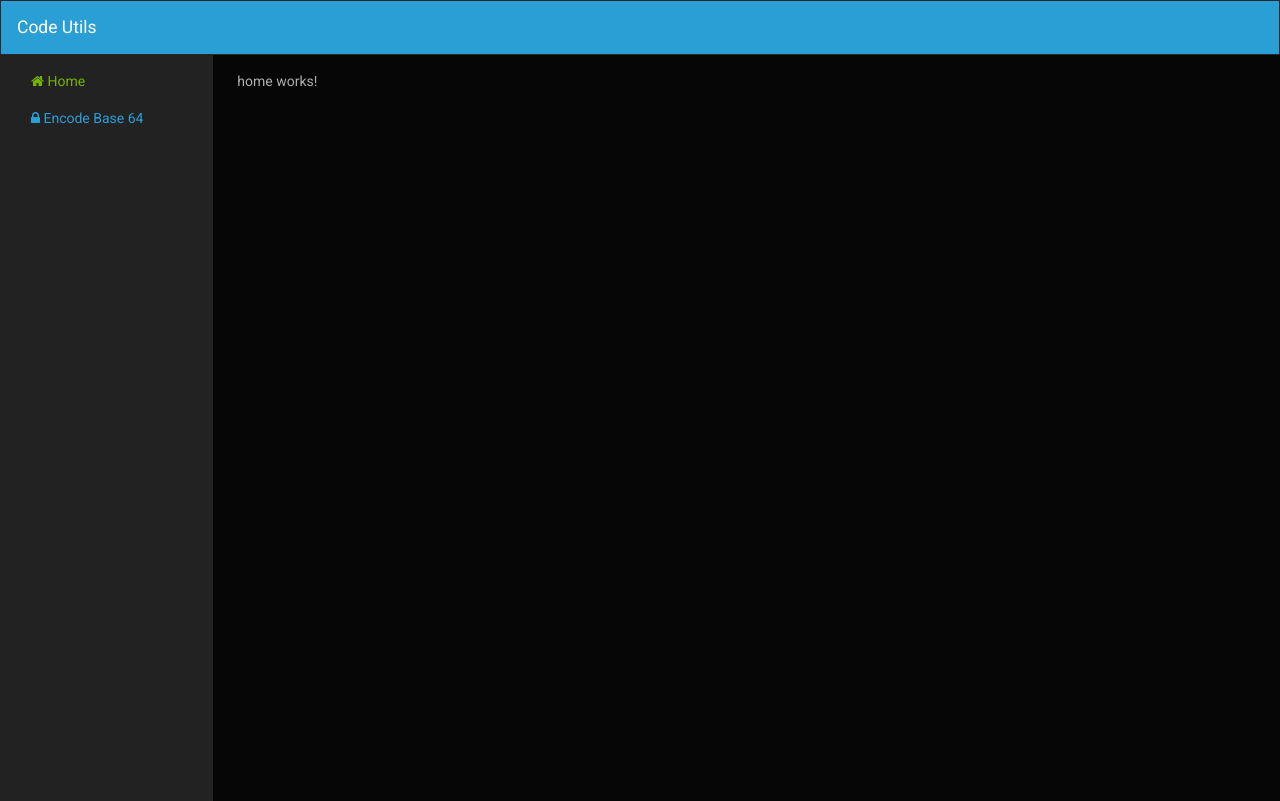
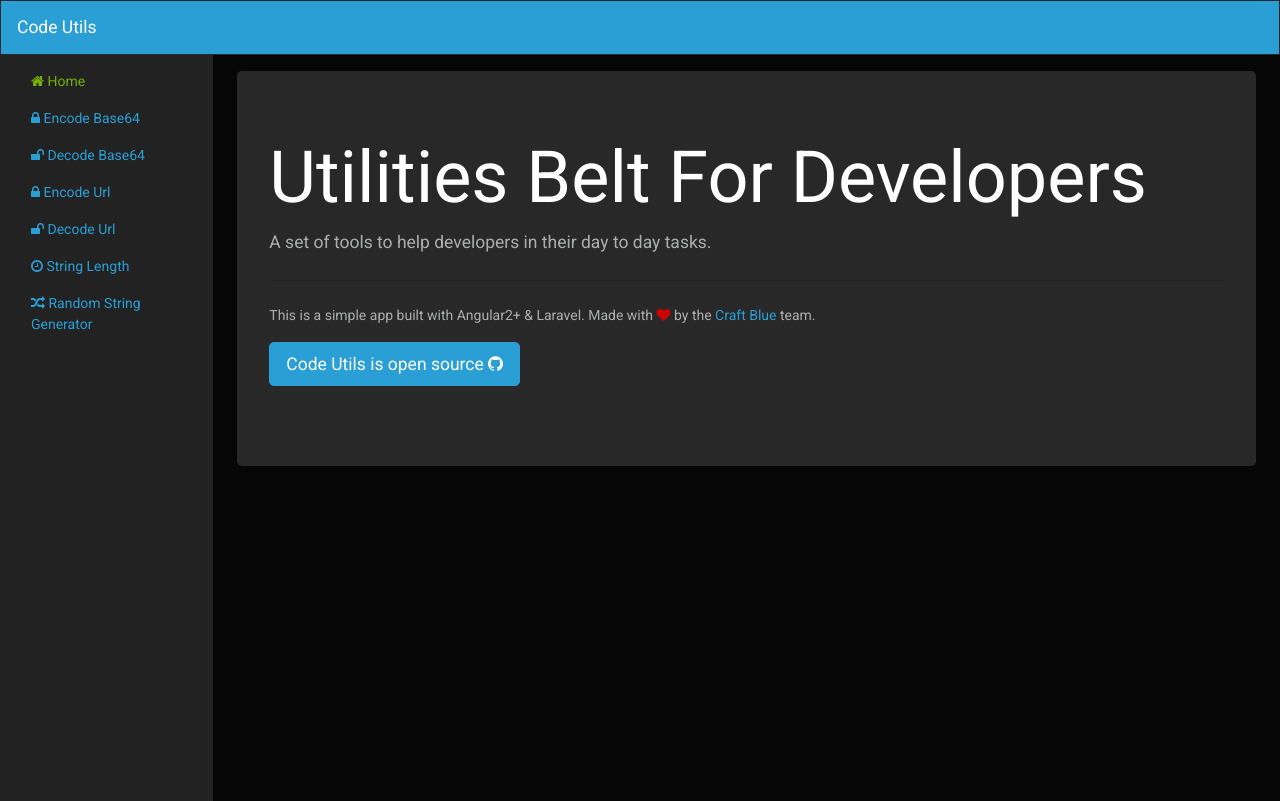
Before and after one commit to omarfurrer/code-utils, an Angular app: page /home in a window 1280 px wide. Built offline with nearby package versions, Linux system fonts and the light colour scheme.

Commit message:
navigation links changes and home page improvements

```diff
--- a/src/app/home/home.component.html
+++ b/src/app/home/home.component.html
@@ -1,3 +1,9 @@
-<p>
-  home works!
-</p>
+<div class="jumbotron">
+  <h1 class="display-3">Utilities Belt For Developers</h1>
+  <p class="lead">A set of tools to help developers in their day to day tasks.</p>
+  <hr class="my-4">
+  <p>This is a simple app built with Angular2+ & Laravel. Made with <i class="fa fa-heart text-danger"></i> by the <a href="https://www.craftblue.com">Craft Blue</a> team.</p>
+  <p class="lead">
+    <a class="btn btn-primary btn-lg" href="#" role="button">Code Utils is open source <i class="fa fa-github"></i></a>
+  </p>
+</div>
--- a/src/app/side-bar/side-bar.component.html
+++ b/src/app/side-bar/side-bar.component.html
@@ -7,7 +7,32 @@
     </li>
     <li class="nav-item">
       <a class="nav-link" href="#">
-        <i class="fa fa-lock"></i> Encode Base 64<span class="sr-only">(current)</span>
+        <i class="fa fa-lock"></i> Encode Base64<span class="sr-only">(current)</span>
+      </a>
+    </li>
+    <li class="nav-item">
+      <a class="nav-link" href="#">
+        <i class="fa fa-unlock"></i> Decode Base64<span class="sr-only">(current)</span>
+      </a>
+    </li>
+    <li class="nav-item">
+      <a class="nav-link" href="#">
+        <i class="fa fa-lock"></i> Encode Url<span class="sr-only">(current)</span>
+      </a>
+    </li>
+    <li class="nav-item">
+      <a class="nav-link" href="#">
+        <i class="fa fa-unlock"></i> Decode Url<span class="sr-only">(current)</span>
+      </a>
+    </li>
+    <li class="nav-item">
+      <a class="nav-link" href="#">
+        <i class="fa fa-clock-o"></i> String Length<span class="sr-only">(current)</span>
+      </a>
+    </li>
+    <li class="nav-item">
+      <a class="nav-link" href="#">
+        <i class="fa fa-random"></i> Random String Generator<span class="sr-only">(current)</span>
       </a>
     </li>
   </ul>
```
